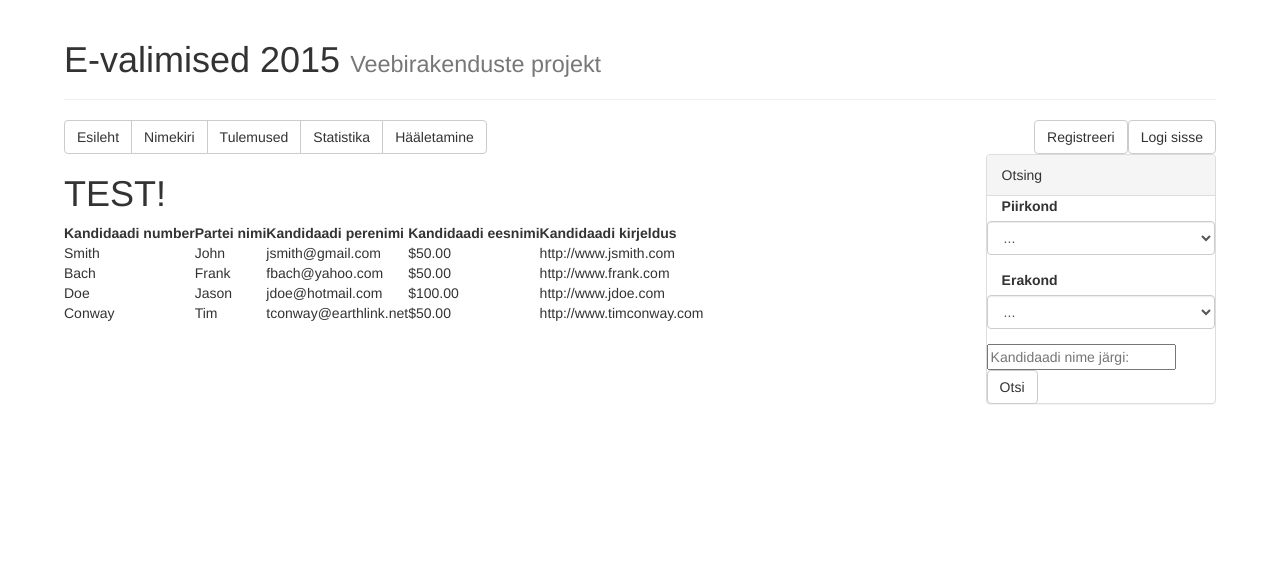
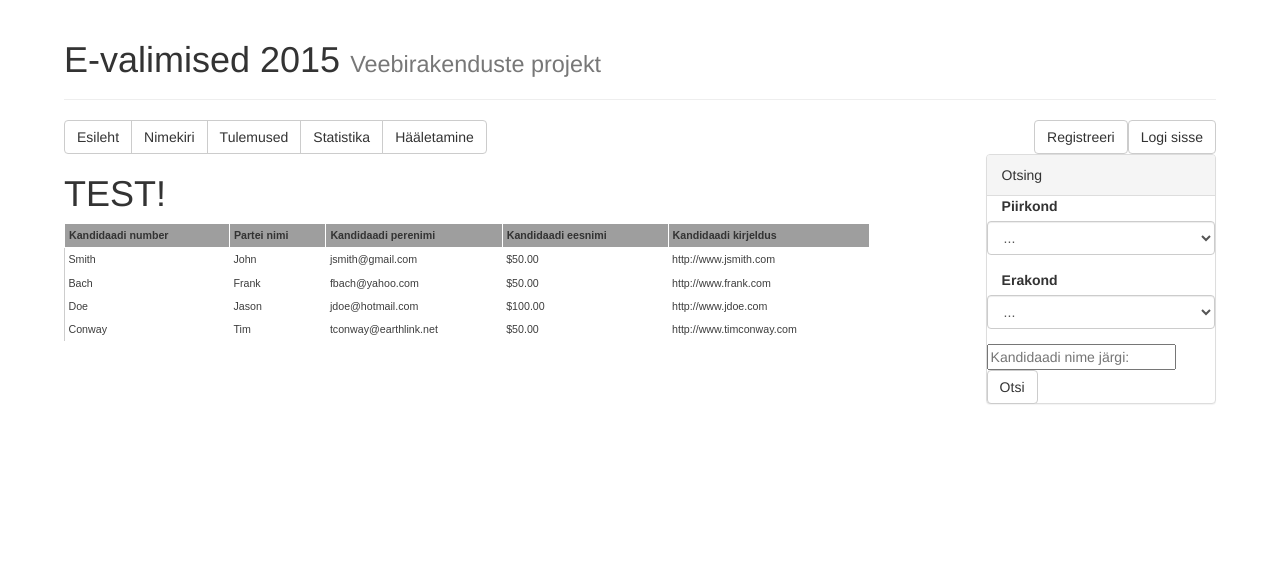
Before and after one commit to ingrid94/evalimised2015, a CodeIgniter app: page /index.php/site/test in a window 1280 px wide. Shown: the top 581 px of the page. Run offline with CodeIgniter, Linux system fonts and the light colour scheme; some libraries are stand-ins or nearby versions; grey boxes are pictures that could not be loaded.

Commit message:
Muudatused jQuery tööle saamiseks

```diff
--- a/application/views/footer.php
+++ b/application/views/footer.php
@@ -6,8 +6,4 @@
 			<img src="http://www.rantech.co.za/ranBlog/wp-content/uploads/2012/08/CSS3_logo.png" width="63" height="64" alt="CSS3 Powered" title="CSS3 Powered">
 			</a>
 		</div>
-    	<!-- jQuery (necessary for Bootstrap's JavaScript plugins) -->
-    	<script src="https://ajax.googleapis.com/ajax/libs/jquery/1.11.2/jquery.min.js"></script>
-    	<!-- Include all compiled plugins (below), or include individual files as needed -->
-    	<script src="assets/js/bootstrap.min.js"></script>
 	</body>
--- a/application/views/nimekiri.php
+++ b/application/views/nimekiri.php
@@ -1,6 +1,6 @@
 <div id="nimekiri" class="sisu">
 <h1>Nimekiri!</h1>
-<table class="table">
+<table id="nimekiri_tabel" class="tablesorter">
 			<thead>
       			<tr>
         			<th>Kandidaadi number</th>
--- a/application/views/static.php
+++ b/application/views/static.php
@@ -17,8 +17,13 @@
 		<!--JQuery tablesorter plugin-->
 		<script src="<?php echo base_url(); ?>assets/js/jquery.tablesorter.js"></script>
 		<script>
-		$(function() {
-			$('#test').tablesorter({ sortList:[[0,0],[1,0]] });
+		$(document).ready(function() {
+			$('#test').tablesorter();
+		});
+		</script>
+		<script>
+		$(document).ready(function() {
+			$('#nimekiri_tabel').tablesorter();
 		});
 		</script>
 
--- a/assets/css/custom.css
+++ b/assets/css/custom.css
@@ -19,9 +19,42 @@ body{
 	width: 70%;
 	min-width:200px ;
 }
-th.headerSortUp {
-	background-color: blue;
+/* tablesorter blue theme */
+table.tablesorter {
+	font-family:arial;
+	background-color: #CDCDCD;
+	margin:10px 0pt 15px;
+	font-size: 8pt;
+	width: 100%;
+	text-align: left;
 }
-th.headerSortDown {
-	background-color: green;
+table.tablesorter thead tr th, table.tablesorter tfoot tr th {
+	background-color: #e6EEEE;
+	border: 1px solid #FFF;
+	font-size: 8pt;
+	padding: 4px;
 }
+table.tablesorter thead tr .header {
+	background-image: url(bg.gif);
+	background-repeat: no-repeat;
+	background-position: center right;
+	cursor: pointer;
+}
+table.tablesorter tbody td {
+	color: #3D3D3D;
+	padding: 4px;
+	background-color: #FFF;
+	vertical-align: top;
+}
+table.tablesorter tbody tr.odd td {
+	background-color:#F0F0F6;
+}
+table.tablesorter thead tr .headerSortUp {
+	background-image: url(asc.gif);
+}
+table.tablesorter thead tr .headerSortDown {
+	background-image: url(desc.gif);
+}
+table.tablesorter thead tr .headerSortDown, table.tablesorter thead tr .headerSortUp {
+background-color: #8dbdd8;
+}
```
